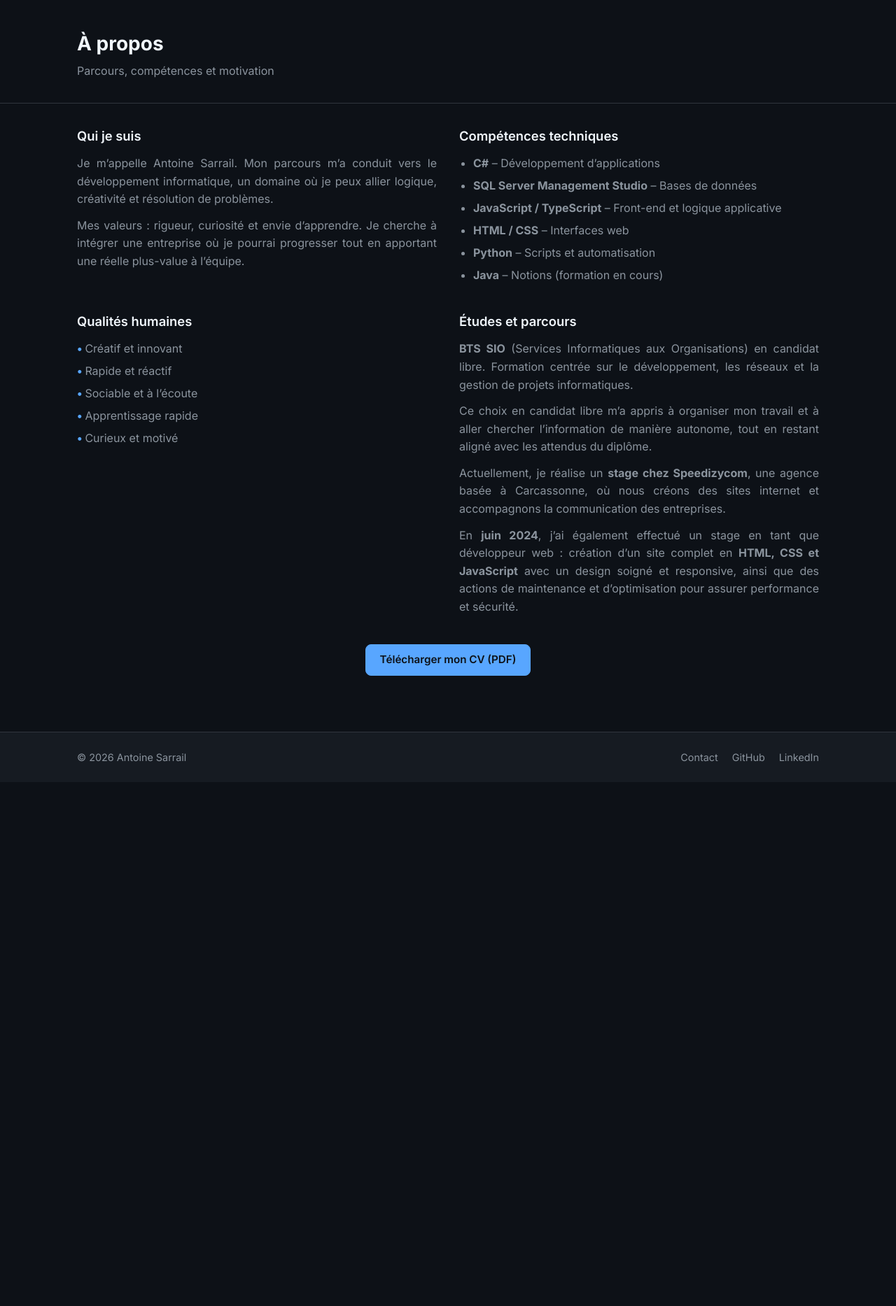
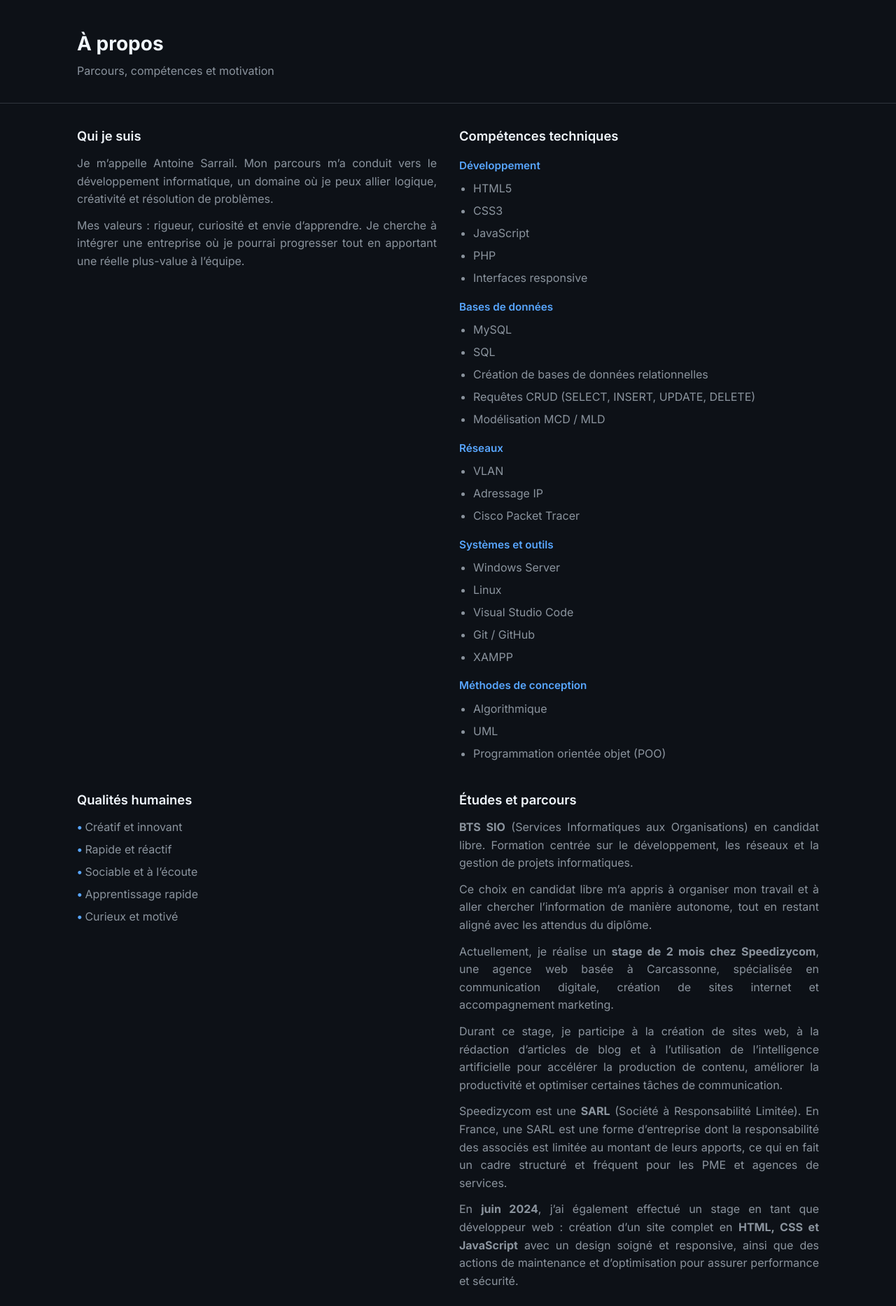
Before and after one commit to swtori/sarrailantoine, a PHP site: page /about.html in a window 1280 px wide. Shown: the part 53-1920 px from the top of the page at 70% size. Before the commit the page ends 1142 px from the top, so only its background shows below. Run offline with PHP 8.4, Linux system fonts and the light colour scheme.

Commit message:
modifs salem

```diff
--- a/about.html
+++ b/about.html
@@ -51,13 +51,41 @@
 
           <article class="about-block">
             <h2 class="about-block__title">Compétences techniques</h2>
+            <h3 class="about-subtitle">Développement</h3>
             <ul class="skills-list">
-              <li><strong>C#</strong> – Développement d’applications</li>
-              <li><strong>SQL Server Management Studio</strong> – Bases de données</li>
-              <li><strong>JavaScript / TypeScript</strong> – Front-end et logique applicative</li>
-              <li><strong>HTML / CSS</strong> – Interfaces web</li>
-              <li><strong>Python</strong> – Scripts et automatisation</li>
-              <li><strong>Java</strong> – Notions (formation en cours)</li>
+              <li>HTML5</li>
+              <li>CSS3</li>
+              <li>JavaScript</li>
+              <li>PHP</li>
+              <li>Interfaces responsive</li>
+            </ul>
+            <h3 class="about-subtitle">Bases de données</h3>
+            <ul class="skills-list">
+              <li>MySQL</li>
+              <li>SQL</li>
+              <li>Création de bases de données relationnelles</li>
+              <li>Requêtes CRUD (SELECT, INSERT, UPDATE, DELETE)</li>
+              <li>Modélisation MCD / MLD</li>
+            </ul>
+            <h3 class="about-subtitle">Réseaux</h3>
+            <ul class="skills-list">
+              <li>VLAN</li>
+              <li>Adressage IP</li>
+              <li>Cisco Packet Tracer</li>
+            </ul>
+            <h3 class="about-subtitle">Systèmes et outils</h3>
+            <ul class="skills-list">
+              <li>Windows Server</li>
+              <li>Linux</li>
+              <li>Visual Studio Code</li>
+              <li>Git / GitHub</li>
+              <li>XAMPP</li>
+            </ul>
+            <h3 class="about-subtitle">Méthodes de conception</h3>
+            <ul class="skills-list">
+              <li>Algorithmique</li>
+              <li>UML</li>
+              <li>Programmation orientée objet (POO)</li>
             </ul>
           </article>
 
@@ -83,13 +111,52 @@
               de manière autonome, tout en restant aligné avec les attendus du diplôme.
             </p>
             <p>
-              Actuellement, je réalise un <strong>stage chez Speedizycom</strong>, une agence basée à Carcassonne,
-              où nous créons des sites internet et accompagnons la communication des entreprises.
+              Actuellement, je réalise un <strong>stage de 2 mois chez Speedizycom</strong>, une agence web basée à Carcassonne,
+              spécialisée en communication digitale, création de sites internet et accompagnement marketing.
+            </p>
+            <p>
+              Durant ce stage, je participe à la création de sites web, à la rédaction d’articles de blog et à l’utilisation de l’intelligence artificielle
+              pour accélérer la production de contenu, améliorer la productivité et optimiser certaines tâches de communication.
+            </p>
+            <p>
+              Speedizycom est une <strong>SARL</strong> (Société à Responsabilité Limitée). En France, une SARL est une forme d’entreprise
+              dont la responsabilité des associés est limitée au montant de leurs apports, ce qui en fait un cadre structuré et fréquent
+              pour les PME et agences de services.
             </p>
             <p>
               En <strong>juin 2024</strong>, j’ai également effectué un stage en tant que développeur web&nbsp;:
               création d’un site complet en <strong>HTML, CSS et JavaScript</strong> avec un design soigné et responsive,
               ainsi que des actions de maintenance et d’optimisation pour assurer performance et sécurité.
+            </p>
+          </article>
+
+          <article class="about-block">
+            <h2 class="about-block__title">Travaux pratiques réalisés en BTS SIO (SLAM)</h2>
+            <h3 class="about-subtitle">Développement web</h3>
+            <ul class="skills-list">
+              <li>Création de sites web dynamiques en PHP / MySQL</li>
+              <li>Gestion des formulaires et validation des données</li>
+              <li>Développement d’interfaces web responsives</li>
+            </ul>
+            <h3 class="about-subtitle">Bases de données</h3>
+            <ul class="skills-list">
+              <li>Création et gestion de bases de données relationnelles</li>
+              <li>Mise en place de relations entre tables</li>
+              <li>Requêtes SQL complètes et optimisation</li>
+            </ul>
+            <h3 class="about-subtitle">Applications</h3>
+            <ul class="skills-list">
+              <li>Développement d’applications CRUD complètes</li>
+              <li>Mise en place d’un système d’authentification utilisateur</li>
+              <li>Réalisation de projets web dynamiques (ex : site de chambre d’hôte)</li>
+            </ul>
+          </article>
+
+          <article class="about-block">
+            <h2 class="about-block__title">Objectif professionnel</h2>
+            <p>
+              Je souhaite poursuivre mes études en développement informatique après mon BTS SIO option SLAM,
+              afin de devenir développeur web professionnel et d’évoluer sur des projets complets front-end / back-end.
             </p>
           </article>
         </div>
--- a/css/style.css
+++ b/css/style.css
@@ -675,6 +675,13 @@ img {
   color: var(--text-bright);
 }
 
+.about-subtitle {
+  margin: 1rem 0 0.5rem;
+  font-size: 0.95rem;
+  font-weight: 600;
+  color: var(--accent);
+}
+
 .about-block p {
   margin: 0 0 0.75rem;
   color: var(--text-muted);
```
Also changed, not shown: index.html (+6 -3 lines), js/projects.js (+13 -3 lines).
